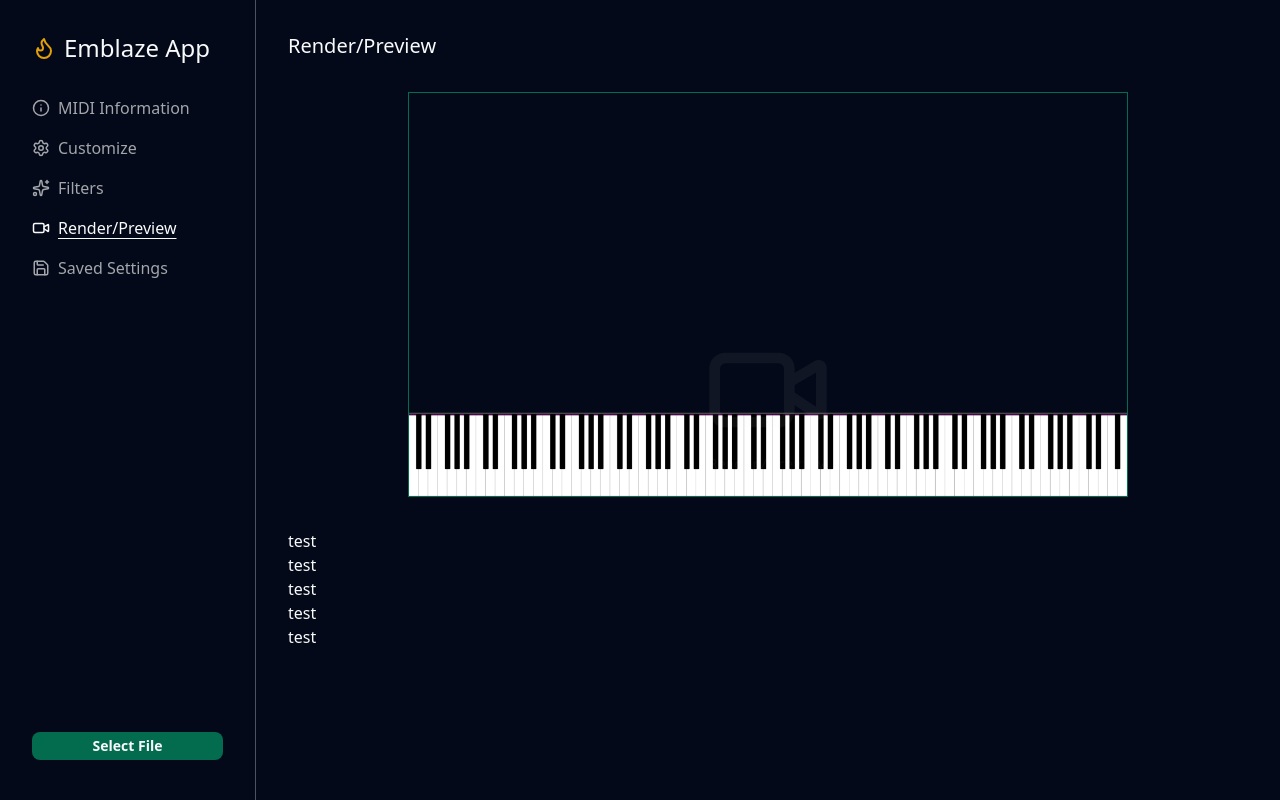
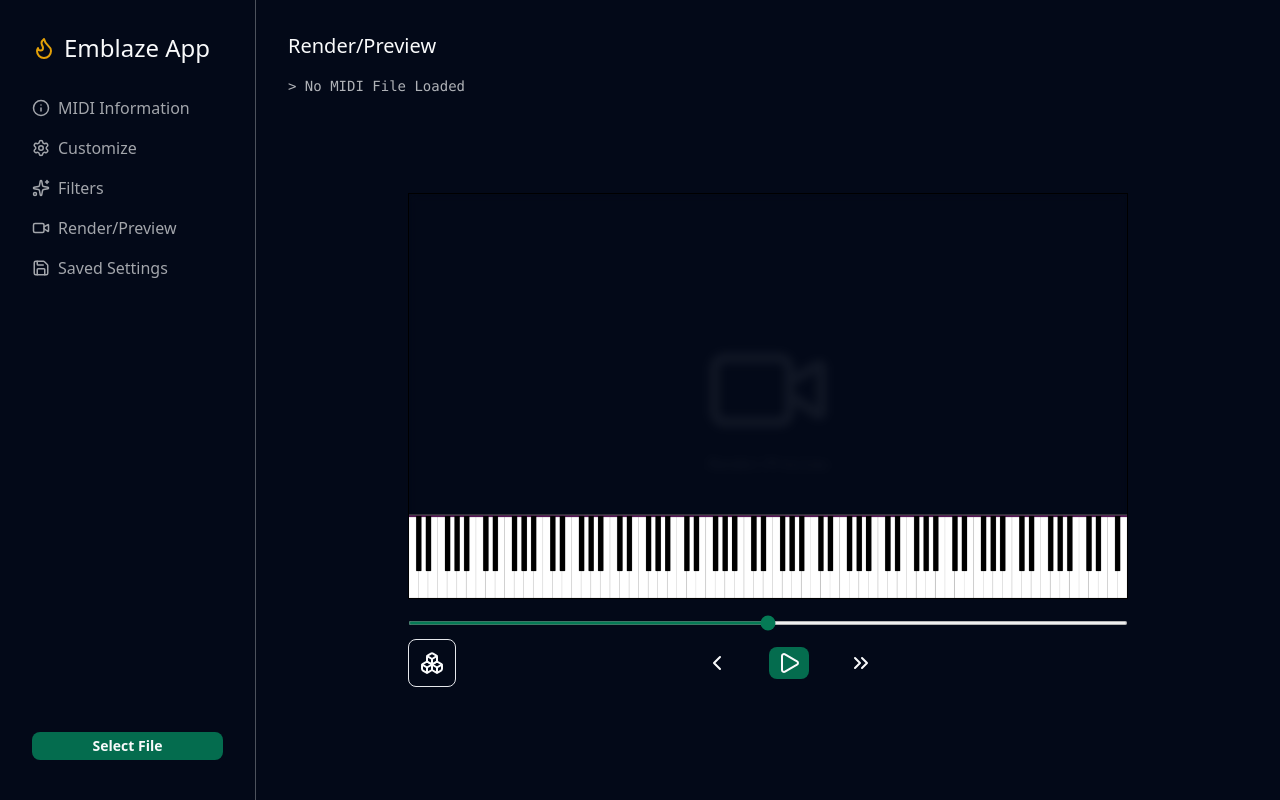
Before and after one commit to AndreBryant/emblaze-app, a SvelteKit app: page / in a window 1280 px wide. Both pictures are taken after a click on the button "Render/Preview". Built offline with nearby package versions, Linux system fonts and the light colour scheme.

Commit message:
add UI for render/Preview Tab

```diff
--- a/src/components/App.svelte
+++ b/src/components/App.svelte
@@ -1,13 +1,13 @@
 <script>
 	import { midiData, filename, midiLoaded } from '$lib/stores/midi-stores.js';
+	import { activeTabValue } from '$lib/stores/app-stores.js';
 	import AppTitle from './AppTitle.svelte';
 	import TabTrigger from './TabTrigger.svelte';
 	import TabContent from './TabContent.svelte';
 	import FileInput from './FileInput.svelte';
 	export let items = [];
-	export let activeTabValue = 3;
 
-	const handleClick = (tabValue) => () => (activeTabValue = tabValue);
+	const handleClick = (tabValue) => () => ($activeTabValue = tabValue);
 </script>
 
 <div class="flex flex-row w-full">
@@ -34,7 +34,7 @@
 
 	<div class="flex-grow ml-64 relative overflow-y-auto">
 		{#each items as item}
-			{#if activeTabValue === item.value}
+			{#if $activeTabValue === item.value}
 				<TabContent component={item.component} label={item.label} logo={item.logo} />
 			{/if}
 		{/each}
--- a/src/components/TabContent.svelte
+++ b/src/components/TabContent.svelte
@@ -5,7 +5,9 @@
 	export let label;
 </script>
 
-<div class="absolute top-0 left-0 h-full w-full flex justify-center items-center">
+<div
+	class="absolute top-0 left-0 h-full w-full flex justify-center items-center pointer-events-none"
+>
 	<div class="opacity-5">
 		<span class="icon">
 			<svelte:component this={logo} size={128} />
--- a/src/components/tab-settings/Render.svelte
+++ b/src/components/tab-settings/Render.svelte
@@ -1,11 +1,14 @@
 <script>
-	import { onMount } from 'svelte';
+	import { onDestroy, onMount } from 'svelte';
+	import { filename, paused } from '$lib/stores/midi-stores.js';
+	import Button from '../Buttons/Button.svelte';
+
+	import { Play, Pause, ChevronsRight, ChevronLeft, Boxes } from 'lucide-svelte';
 
 	let p5Sketch;
 
 	onMount(async () => {
 		if (typeof window !== 'undefined') {
-			//import p5 here so we know we are already in the browser
 			const p5 = await import('p5');
 
 			const { createSketch } = await import('$lib/midi-video');
@@ -14,20 +17,57 @@
 			p5Sketch = createSketch(p5.default, parent);
 		}
 	});
+
+	onDestroy(() => {
+		if (p5Sketch && p5Sketch.remove) {
+			p5Sketch.remove();
+		}
+	});
 </script>
 
-<div class="flex flex-col gap-8 h-full">
+<div class="flex flex-col gap-4 h-full">
 	<h2 class="text-xl">Render/Preview</h2>
+	<pre class="text-sm opacity-70">&gt; {$filename ? $filename : 'No MIDI File Loaded'}</pre>
 	<div class="flex-grow flex flex-col gap-8">
-		<div class="w-full flex justify-center">
-			<div id="sketch-holder" class="w-9/12 aspect-video border border-acc-2"></div>
-		</div>
-		<div>
-			<p>test</p>
-			<p>test</p>
-			<p>test</p>
-			<p>test</p>
-			<p>test</p>
+		<div class="w-full h-full flex flex-col flex-grow justify-center items-center gap-2">
+			<!-- P5 SKETCH CONTAINER  -->
+			<div
+				id="sketch-holder"
+				class="w-full lg:w-3/4 aspect-video backdrop-blur-sm border border-black"
+			></div>
+
+			<!-- PLAY CONTROLS -->
+			<div class="w-full flex flex-col justify-center items-center gap-2">
+				<!-- Progess Bar -->
+				<div class="w-full lg:w-3/4">
+					<input type="range" class="w-full h-1 accent-acc-2-light pointer-events-none" />
+				</div>
+
+				<!-- Buttons -->
+				<div class="w-full lg:w-3/4 flex justify-between">
+					<!-- RENDER BUTTON -->
+					<div class="flex gap-4">
+						<button
+							type="button"
+							class="hover:bg-acc-1-light hover:border-transparent transition aspect-square p-2 rounded-lg border border-opacity-5 flex justify-center items-center"
+							title="Render"
+						>
+							<Boxes />
+						</button>
+					</div>
+					<!-- PLAY/PAUSE + SEEK BUTTONS -->
+					<div class="justify-center flex gap-8">
+						<Button variant="ghost"><ChevronLeft /></Button>
+						{#if $paused}
+							<Button variant="primary"><Play /></Button>
+						{:else}
+							<Button variant="primary"><Pause /></Button>
+						{/if}
+						<Button variant="ghost"><ChevronsRight /></Button>
+					</div>
+					<div></div>
+				</div>
+			</div>
 		</div>
 	</div>
 </div>
--- /dev/null
+++ b/src/lib/stores/app-stores.js
@@ -0,0 +1,3 @@
+import { writable } from 'svelte/store';
+
+export const activeTabValue = writable(0);
--- a/src/lib/stores/midi-stores.js
+++ b/src/lib/stores/midi-stores.js
@@ -5,3 +5,7 @@ export const midiData = writable(null);
 export const filename = writable(null);
 
 export const midiLoaded = writable(false);
+
+export const paused = writable(true);
+
+export const recording = writable(false);
```
